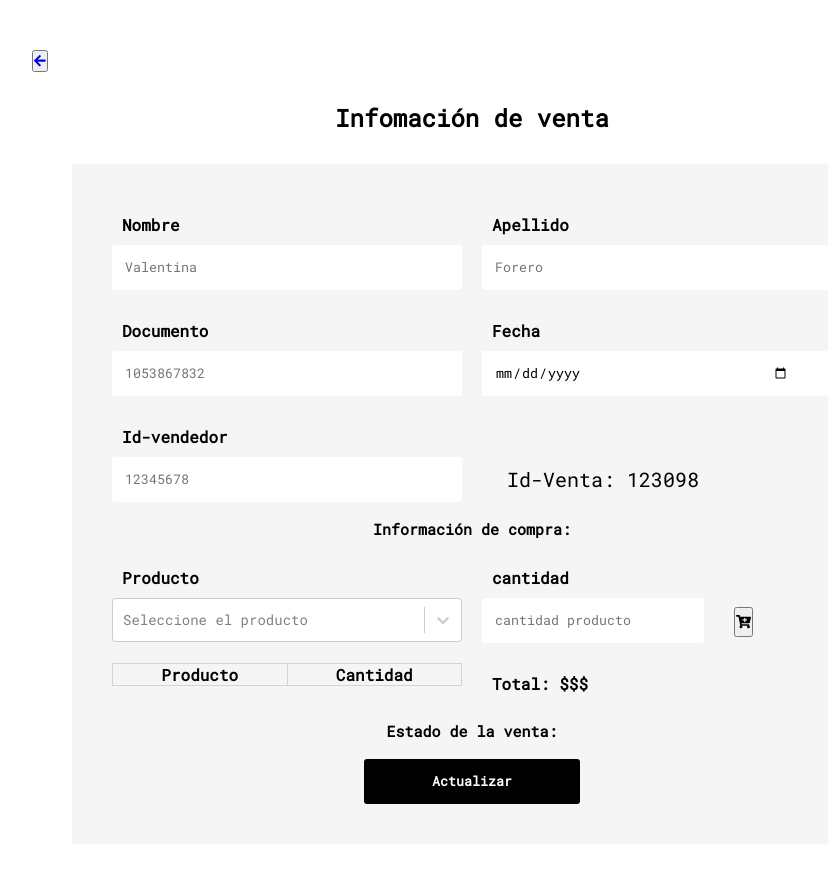
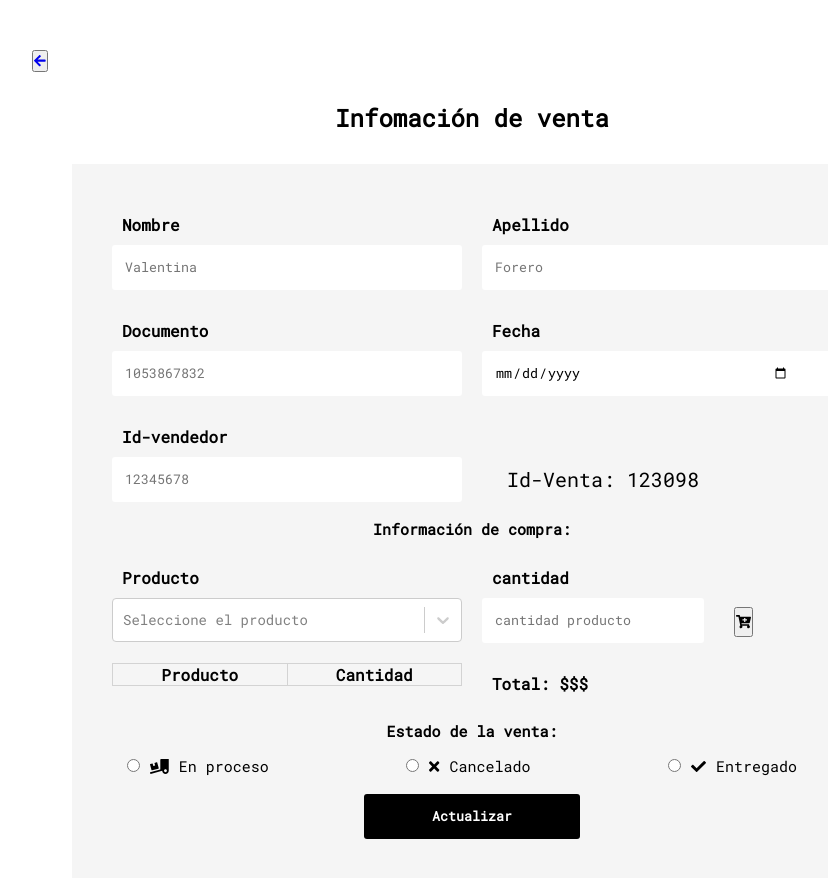
Before and after one commit to ValentinaForeroConde/ProTic, a React (Create React App) app: page /actualizarVentas in a window 1280 px wide. Shown: the whole page, without its empty margins (168-996 px from the left). Before the commit the page ends 844 px from the top, so only its background shows below. Built offline with nearby package versions, Linux system fonts and the light colour scheme.

Commit message:
Se agrega el estado de la venta con radio buttons en actualizacion de venta

```diff
--- a/src/elements/Formularios.jsx
+++ b/src/elements/Formularios.jsx
@@ -168,6 +168,26 @@ const LabelVenta = styled.label`
     font-size: 20px;
     margin: 50px 0px 0px 25px;
 `;
+const RadioButton = styled.div`
+    font-size: 15px;
+    display: flex;
+    width: 100%;
+    line-height: 15px;
+    padding: 0px 15px;
+    border-radius: 3px;
+    grid-column: span 2;
+    justify-content: space-between;
+    @media(max-width: 800px){
+        grid-column: span 1;
+    }
+`;
+const ContentRButton = styled.div`
+    margin-right: 20px;
+    span {
+        margin-left: 10px;
+    }
+`;
+
 
 export {Formulario,
     Label,
@@ -183,5 +203,7 @@ export {Formulario,
     Etiqueta,
     ContCarrito,
     Carrito,
-    LabelVenta
+    LabelVenta,
+    RadioButton,
+    ContentRButton
 };
--- a/src/pages/ActualizarVentas.jsx
+++ b/src/pages/ActualizarVentas.jsx
@@ -1,13 +1,13 @@
 import React, { useEffect, useState } from 'react';
 import Input from 'components/Input';
-import {Formulario, Etiqueta, ContCarrito, Carrito, Label, LabelVenta} from 'elements/Formularios';
+import {Formulario, Etiqueta, ContCarrito, Carrito, Label, LabelVenta, RadioButton, ContentRButton} from 'elements/Formularios';
 import Expresiones from 'components/Expresiones';
 import BotonCentrado from 'components/BotonCentrado';
 import AlertaError from 'components/AlertaError';
 import Selects from 'components/Selects';
 import {Table, TableHead, TableData,} from 'elements/Listas';
 import { FontAwesomeIcon } from '@fortawesome/react-fontawesome';
-import {faCartPlus, faArrowLeft} from '@fortawesome/free-solid-svg-icons';
+import {faCartPlus, faArrowLeft, faTruckLoading, faTimes, faCheck} from '@fortawesome/free-solid-svg-icons';
 import { Link } from 'react-router-dom';
 
 
@@ -162,7 +162,35 @@ const ActualizarVentas = () => {
                 </Table>
                 <Label>Total: $$$</Label>
                 <Etiqueta>Estado de la venta: </Etiqueta>
-
+                <RadioButton>
+                    <ContentRButton>
+                      <input type="radio" value="En proceso" name="estado"/>
+                      <span>
+                        <FontAwesomeIcon icon={faTruckLoading}/>
+                      </span>
+                      <span>
+                      En proceso
+                      </span>
+                    </ContentRButton>
+                    <ContentRButton>
+                      <input type="radio" value="Cancelado" name="estado"/>
+                      <span>
+                        <FontAwesomeIcon icon={faTimes}/>
+                      </span>
+                      <span>
+                        Cancelado
+                      </span>
+                    </ContentRButton>
+                    <ContentRButton>
+                      <input type="radio" value="Entregado" name="estado"/>
+                      <span>
+                        <FontAwesomeIcon icon={faCheck}/>
+                      </span>
+                      <span>
+                        Entregado
+                      </span>
+                    </ContentRButton>
+                </RadioButton>
                 {formularioValido === false  && <AlertaError/>}
                 <BotonCentrado
                     nombreBoton = "Actualizar"
```
